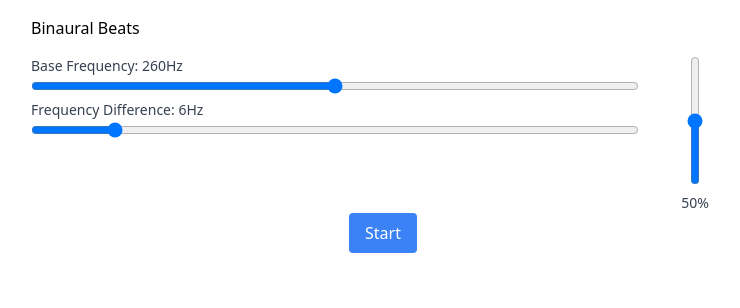
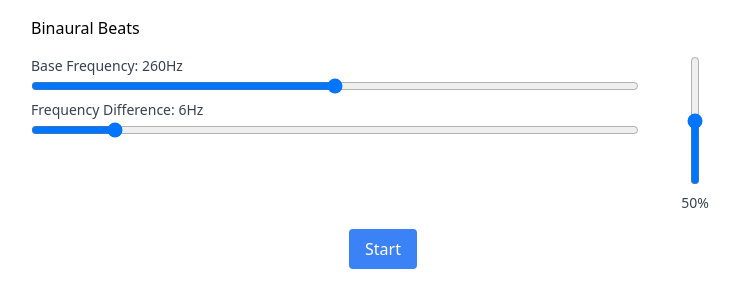
Before and after one commit to Britnell/binaural-beats, a Vue app: page / in a window 1280 px wide. Shown: the top 308 px of the page, without its empty margins (257-997 px from the left). Built offline with nearby package versions, Linux system fonts and the light colour scheme.

Commit message:
start button into grid

```diff
--- a/src/components/BinauralWave.vue
+++ b/src/components/BinauralWave.vue
@@ -130,10 +130,8 @@ onUnmounted(() => {
         />
       </div>
     </div>
-
     <VolumeControl v-model:volume.number="volume" />
-  </div>
-  <div class="flex justify-center">
+    <div class="col-span-full justify-self-center">
       <button
         @click="togglePlay"
         class="px-4 py-2 bg-blue-500 text-white rounded hover:bg-blue-600 transition-colors"
@@ -141,4 +139,5 @@ onUnmounted(() => {
         {{ isPlaying ? "Stop" : "Start" }}
       </button>
     </div>
+  </div>
 </template>
```
Lines whose indentation alone changed are shown as unchanged.
